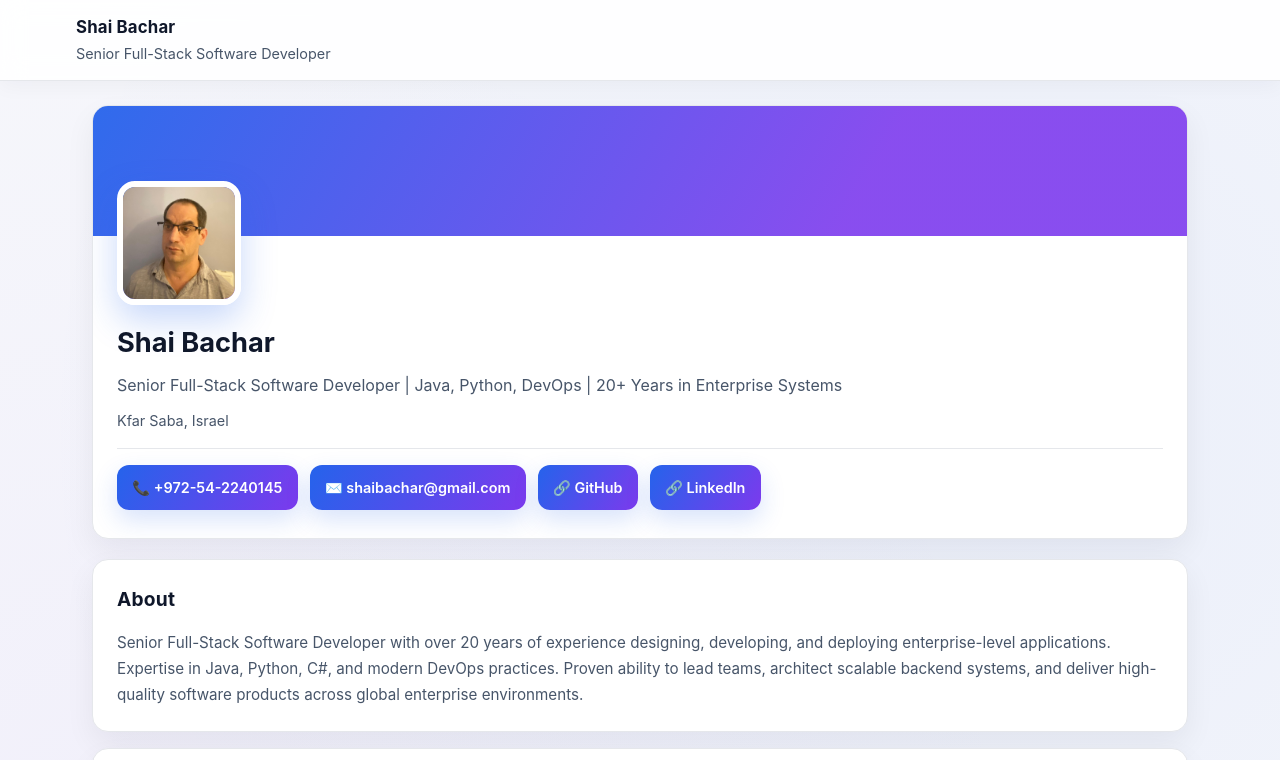
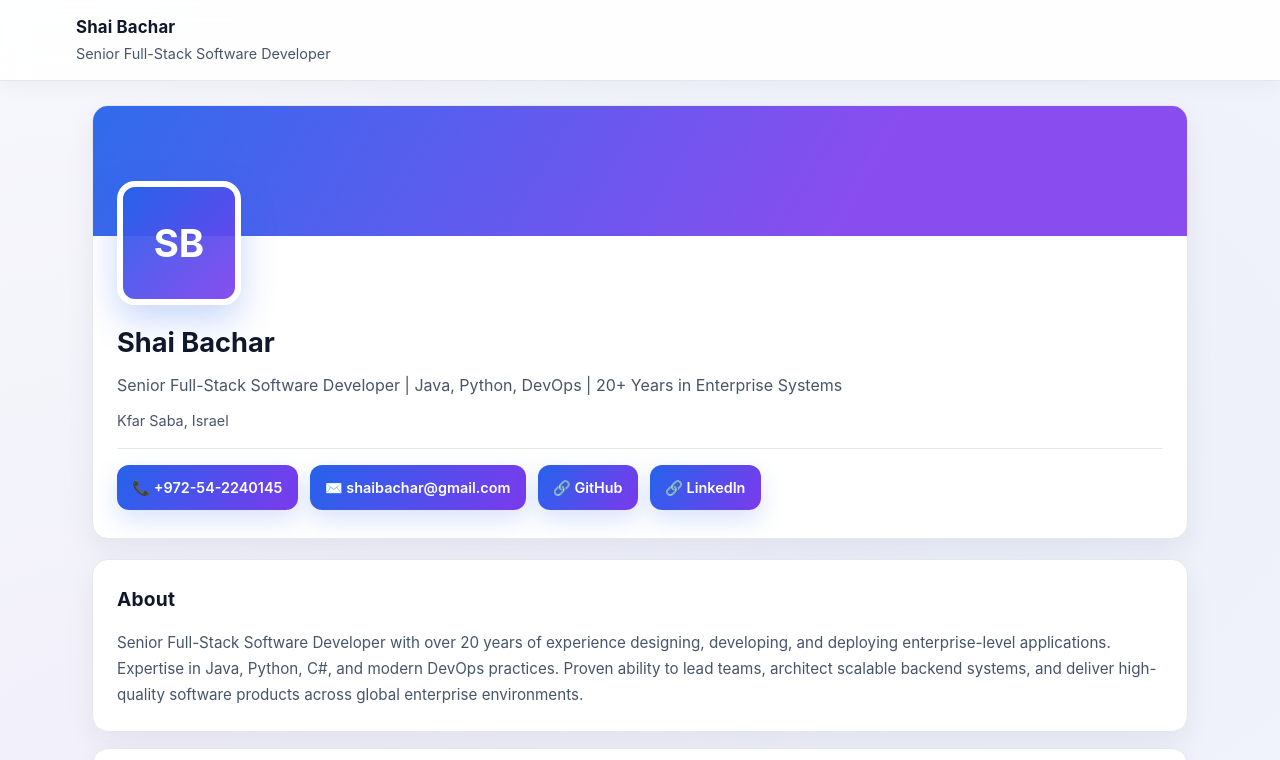
Before and after one commit to shaibachar/shaibachar.github.io, a plain HTML site: page index.html in a window 1280 px wide. Shown: the top 760 px of the page. Drawn offline with Linux system fonts and the light colour scheme.

Commit message:
Revert avatar to SB monogram

```diff
--- a/index.html
+++ b/index.html
@@ -25,9 +25,7 @@
       <div class="profile-banner"></div>
       <div class="profile-info">
         <div class="avatar-wrapper">
-          <div class="avatar">
-            <img src="./photo.jpeg" alt="Portrait of Shai Bachar" class="avatar-image">
-          </div>
+          <div class="avatar">SB</div>
         </div>
         <h1 class="profile-name">Shai Bachar</h1>
         <p class="profile-headline">Senior Full-Stack Software Developer | Java, Python, DevOps | 20+ Years in Enterprise Systems</p>
--- a/style.css
+++ b/style.css
@@ -100,15 +100,10 @@ body {
   display: flex;
   align-items: center;
   justify-content: center;
+  font-size: 2.4rem;
+  font-weight: 700;
+  color: #ffffff;
   box-shadow: 0 15px 35px rgba(37, 99, 235, 0.25);
-  overflow: hidden;
-}
-
-.avatar-image {
-  width: 100%;
-  height: 100%;
-  object-fit: cover;
-  display: block;
 }
 
 .profile-name {
```
